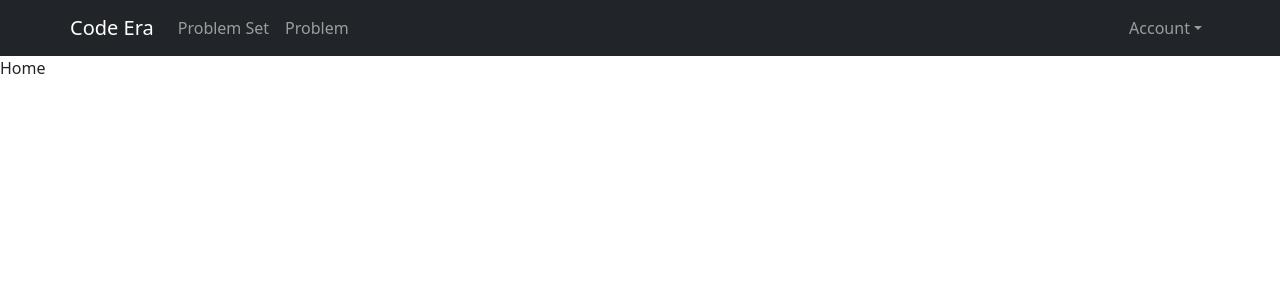
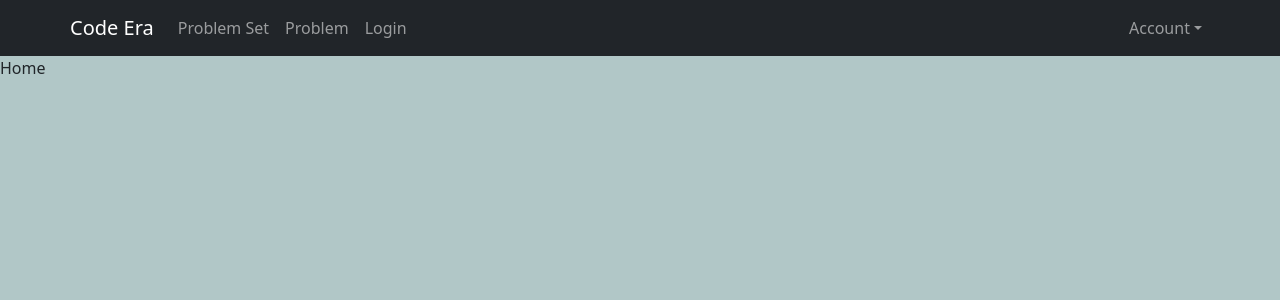
Before and after one commit to himik-nainwal/Code-Era-University-Coding-Platform-, a React (Create React App) app in the folder code-era/: page / in a window 1280 px wide. Shown: the top 300 px of the page. Built offline with nearby package versions, Linux system fonts and the light colour scheme.

Commit message:
test login

```diff
--- a/code-era/src/app/App.js
+++ b/code-era/src/app/App.js
@@ -6,6 +6,7 @@
 import Profile from "../pages/Profile";
 import Admin from "../pages/Admin";
 import Problem from "../pages/Problem";
+import Login from "../pages/Login"
 
 function App() {
   return (
@@ -17,6 +18,7 @@
         <Route path="/profile" element={<Profile />} />
         <Route path="/admin" element={<Admin />} />
         <Route path="/problem" element={<Problem />} />
+        <Route path="/login" element={<Login />} />
       </Routes>
     </>
   );
--- a/code-era/src/components/navbar/RootNavbar.js
+++ b/code-era/src/components/navbar/RootNavbar.js
@@ -18,6 +18,7 @@
             <Nav className="me-auto">
               <Nav.Link href="/problemset">Problem Set</Nav.Link>
               <Nav.Link href="/problem">Problem</Nav.Link>
+              <Nav.Link href="/login">Login</Nav.Link>
             </Nav>
             <Nav>
               <NavDropdown title="Account" id="collasible-nav-dropdown">
--- a/code-era/src/pages/Login.js
+++ b/code-era/src/pages/Login.js
@@ -1,4 +1,5 @@
 import React, { Component } from "react";
+import '../styles/login.css'
 import 'D:/archive/rea/my-app/src/styles/login.css'
 import {
   MDBBtn,
```
